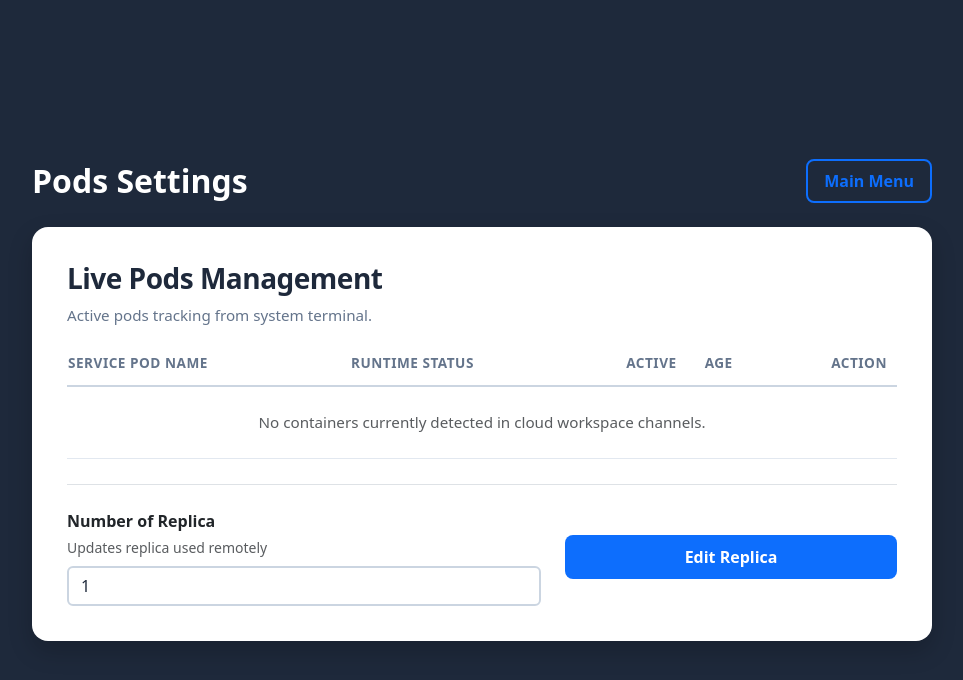
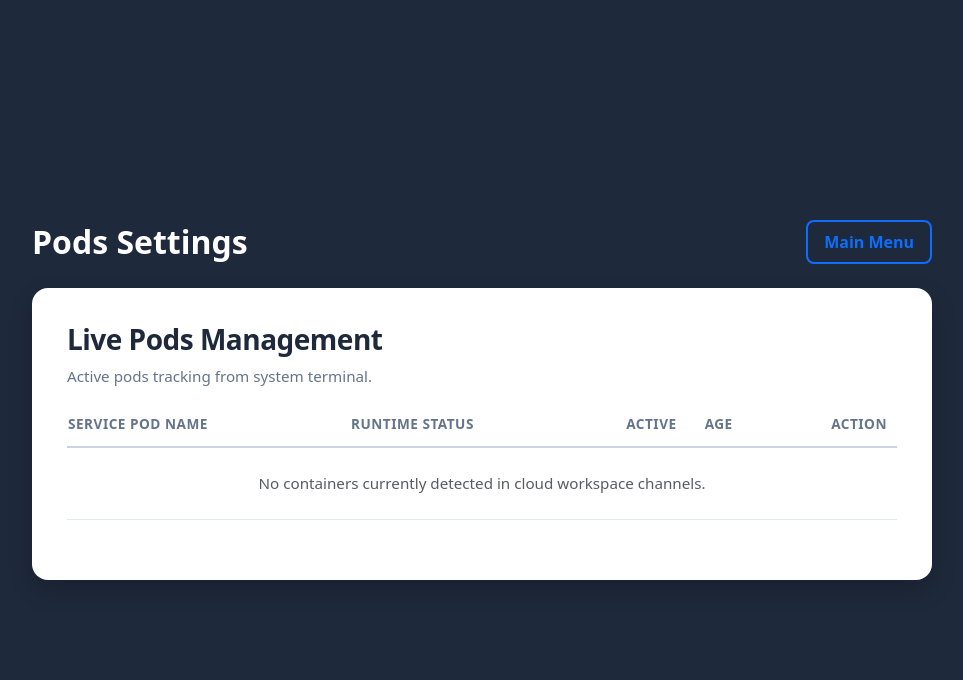
Before and after one commit to arepkimi/fyp-distributed-system, a Flask app: page /cluster-management in a window 1280 px wide. Shown: the top 680 px of the page, without its empty margins (158-1121 px from the left). Run offline with Flask 3, Linux system fonts and the light colour scheme; parts of the project's set-up code (start-up, migrations or seed data) failed here and were passed over.

Commit message:
Update cluster.html

```diff
--- a/dashboard/templates/cluster.html
+++ b/dashboard/templates/cluster.html
@@ -5,7 +5,6 @@
     <link href="https://cdn.jsdelivr.net/npm/bootstrap@5.3.0/dist/css/bootstrap.min.css" rel="stylesheet">
     <title>FYPsystem | Cluster</title>
     <style>
-        /* Exact color, font, and word type alignment with your specification */
         body {
             background: #1e293b;
             color: #f8fafc;
@@ -23,7 +22,6 @@
             max-width: 900px;
         }
 
-        /* Pure white high-contrast card block */
         .system-card {
             background: #ffffff;
             border: none;
@@ -45,7 +43,6 @@
             font-size: 0.95em;
         }
 
-        /* Clean Minimal Table Formats */
         .cluster-table {
             width: 100%;
             margin-top: 25px;
@@ -75,7 +72,6 @@
             color: #0f172a;
         }
 
-        /* Status Text Elements */
         .status-txt {
             font-weight: 600;
             font-size: 0.9em;
@@ -84,7 +80,6 @@
         .text-pending { color: #ffc107; }
         .text-terminating { color: #ef4444; }
 
-        /* Minimal Status Indicator Circle (Visible ONLY for Running state) */
         .green-ball {
             width: 12px;
             height: 12px;
@@ -94,25 +89,12 @@
             box-shadow: 0 0 6px rgba(25, 135, 84, 0.4);
         }
 
-        /* 🌟 Sleek, low-profile font rules for the Age string data element */
         .pod-age {
             font-family: monospace;
             color: #64748b;
             font-weight: 600;
         }
 
-        /* Core Uniform Controls Input Fields */
-        .form-control {
-            border: 2px solid #cbd5e1 !important;
-            color: #1e293b !important;
-            font-weight: 500;
-        }
-        .form-control:focus {
-            box-shadow: 0 0 0 4px rgba(13, 110, 253, 0.15);
-            border-color: #0d6efd !important;
-        }
-
-        /* Action Buttons Configuration */
         .btn-nuke {
             background-color: #dc3545;
             color: white;
@@ -125,19 +107,6 @@
         }
         .btn-nuke:hover {
             background-color: #bb2d3b;
-        }
-
-        .btn-system-blue {
-            background-color: #0d6efd;
-            color: white;
-            font-weight: 600;
-            border: none;
-            padding: 10px 20px;
-            border-radius: 8px;
-            transition: all 0.2s ease;
-        }
-        .btn-system-blue:hover {
-            background-color: #0b5ed7;
         }
 
         .btn-outline-back {
@@ -215,21 +184,6 @@
             </tbody>
         </table>
 
-        <div class="mt-4 pt-4 border-top">
-            <form action="/scale-target" method="POST">
-                <div class="row align-items-center">
-                    <div class="col-md-7">
-                        <label for="replica_count" class="form-label fw-bold mb-1 text-dark">Number of Replica</label>
-                        <p class="text-muted small mb-2">Updates replica used remotely</p>
-                        <input type="number" id="replica_count" name="replica_count" class="form-control" min="1" max="5" value="1" required>
-                    </div>
-                    <div class="col-md-5 text-md-end mt-3 mt-md-0">
-                        <button type="submit" class="btn-system-blue w-100 py-2.5">Edit Replica</button>
-                    </div>
-                </div>
-            </form>
-        </div>
-
     </div>
 </div>
 
```
